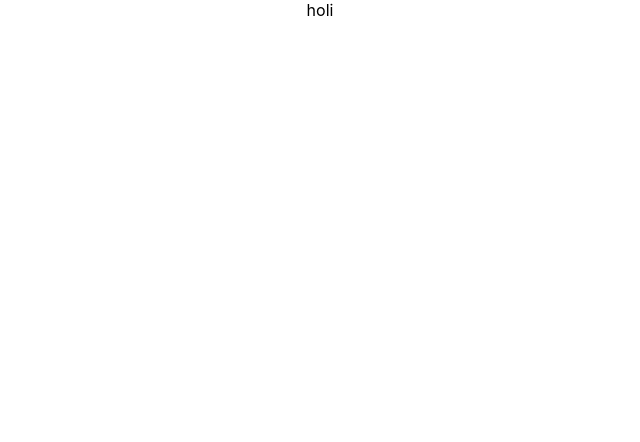
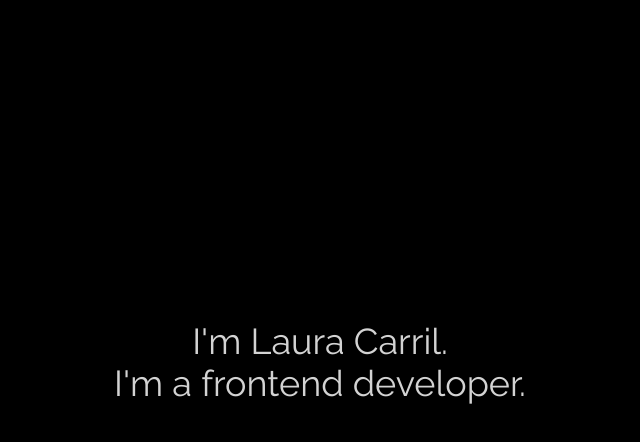
Before and after one commit to carpanla/miPortfolio, a React (Create React App) app: page / in a window 1280 px wide. Shown: the top 442 px of the page, without its empty margins (320-960 px from the left). Built offline with nearby package versions, Linux system fonts and the light colour scheme.

Commit message:
add title and font family

```diff
--- a/public/index.html
+++ b/public/index.html
@@ -10,34 +10,12 @@
       content="Web site created using create-react-app"
     />
     <link rel="apple-touch-icon" href="%PUBLIC_URL%/logo192.png" />
-    <!--
-      manifest.json provides metadata used when your web app is installed on a
-      user's mobile device or desktop. See https://developers.google.com/web/fundamentals/web-app-manifest/
-    -->
     <link rel="manifest" href="%PUBLIC_URL%/manifest.json" />
-    <!--
-      Notice the use of %PUBLIC_URL% in the tags above.
-      It will be replaced with the URL of the `public` folder during the build.
-      Only files inside the `public` folder can be referenced from the HTML.
-
-      Unlike "/favicon.ico" or "favicon.ico", "%PUBLIC_URL%/favicon.ico" will
-      work correctly both with client-side routing and a non-root public URL.
-      Learn how to configure a non-root public URL by running `npm run build`.
-    -->
-    <title>React App</title>
+    <link href="https://fonts.googleapis.com/css?family=Raleway:300,300i,400,600,700&display=swap" rel="stylesheet">
+    <title>Laura's portfolio</title>
   </head>
   <body>
     <noscript>You need to enable JavaScript to run this app.</noscript>
     <div id="root"></div>
-    <!--
-      This HTML file is a template.
-      If you open it directly in the browser, you will see an empty page.
-
-      You can add webfonts, meta tags, or analytics to this file.
-      The build step will place the bundled scripts into the <body> tag.
-
-      To begin the development, run `npm start` or `yarn start`.
-      To create a production bundle, use `npm run build` or `yarn build`.
-    -->
   </body>
 </html>
--- a/src/components/App.js
+++ b/src/components/App.js
@@ -1,16 +1,15 @@
 import React from 'react';
 import '../stylesheets/App.css';
+import Title from './Title';
 
 class App extends React.Component {
-  constructor(props) {
-    super(props);
-  }
+  // constructor(props) {
+  //   super(props);
+  // }
 
   render() {
     return (
-      <div className="App">
-       holi
-      </div>
+      <Title />
     );
   }
 }
--- /dev/null
+++ b/src/components/Title.js
@@ -0,0 +1,15 @@
+import React from 'react';
+import '../stylesheets/title.css';
+
+function Title(){
+    return(
+        <div className="title__container">
+            <h1 className="title__name">I'm Laura Carril.<br /> I'm a frontend developer.</h1>
+        </div>
+    )
+}
+
+
+
+
+export default Title;
--- a/src/stylesheets/App.css
+++ b/src/stylesheets/App.css
@@ -1,38 +1,3 @@
 .App {
   text-align: center;
 }
-
-.App-logo {
-  height: 40vmin;
-  pointer-events: none;
-}
-
-@media (prefers-reduced-motion: no-preference) {
-  .App-logo {
-    animation: App-logo-spin infinite 20s linear;
-  }
-}
-
-.App-header {
-  background-color: #282c34;
-  min-height: 100vh;
-  display: flex;
-  flex-direction: column;
-  align-items: center;
-  justify-content: center;
-  font-size: calc(10px + 2vmin);
-  color: white;
-}
-
-.App-link {
-  color: #61dafb;
-}
-
-@keyframes App-logo-spin {
-  from {
-    transform: rotate(0deg);
-  }
-  to {
-    transform: rotate(360deg);
-  }
-}
--- a/src/stylesheets/index.css
+++ b/src/stylesheets/index.css
@@ -5,6 +5,8 @@ body {
     sans-serif;
   -webkit-font-smoothing: antialiased;
   -moz-osx-font-smoothing: grayscale;
+  background-color: black;
+  color: lightgrey;
 }
 
 code {
--- /dev/null
+++ b/src/stylesheets/title.css
@@ -0,0 +1,9 @@
+.title__container{
+    margin-top: 25%;
+    text-align: center;
+}
+.title__name{
+    font-size: 36px;
+    font-family: 'Raleway', sans-serif;
+    font-weight: 500;
+}
```
